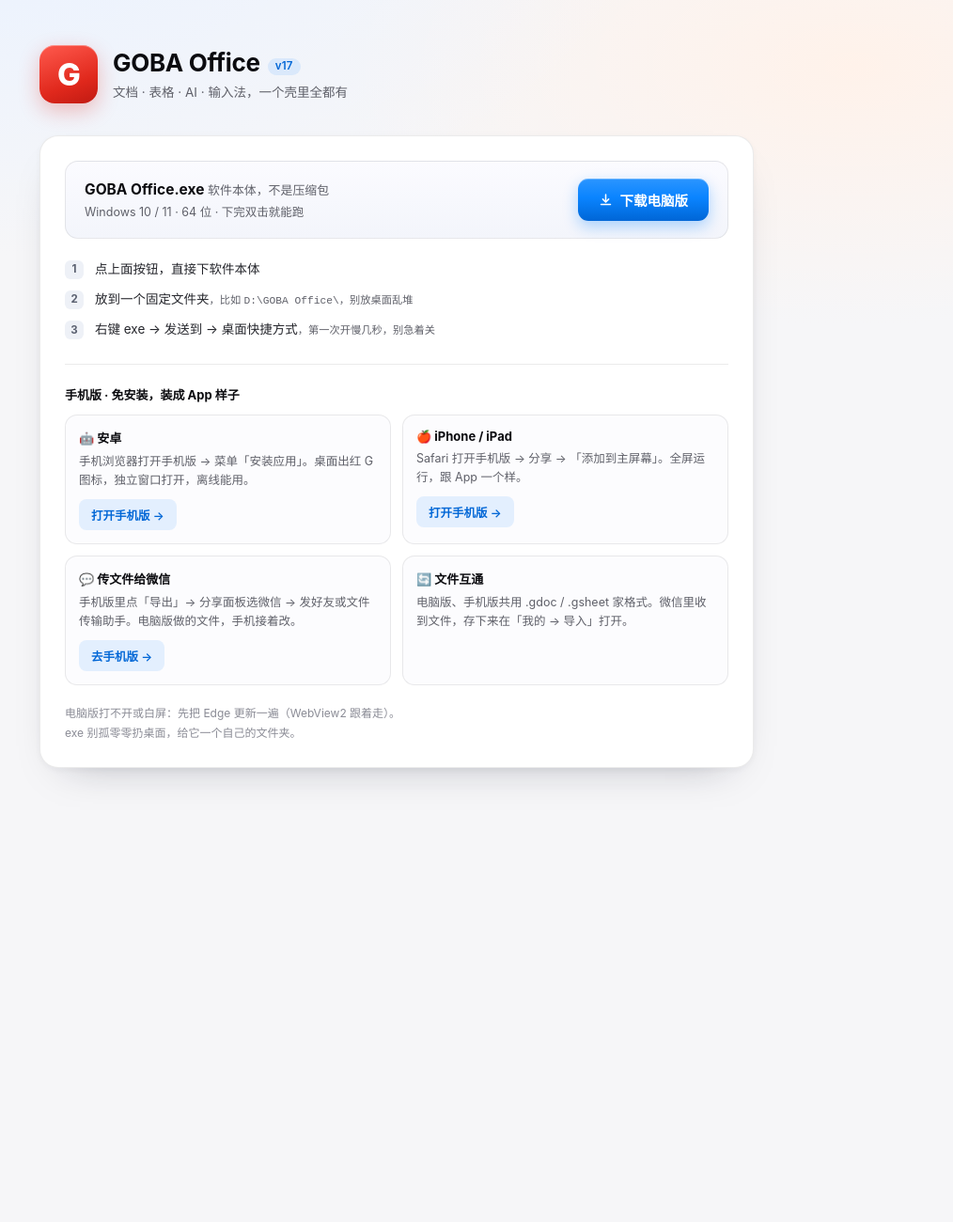
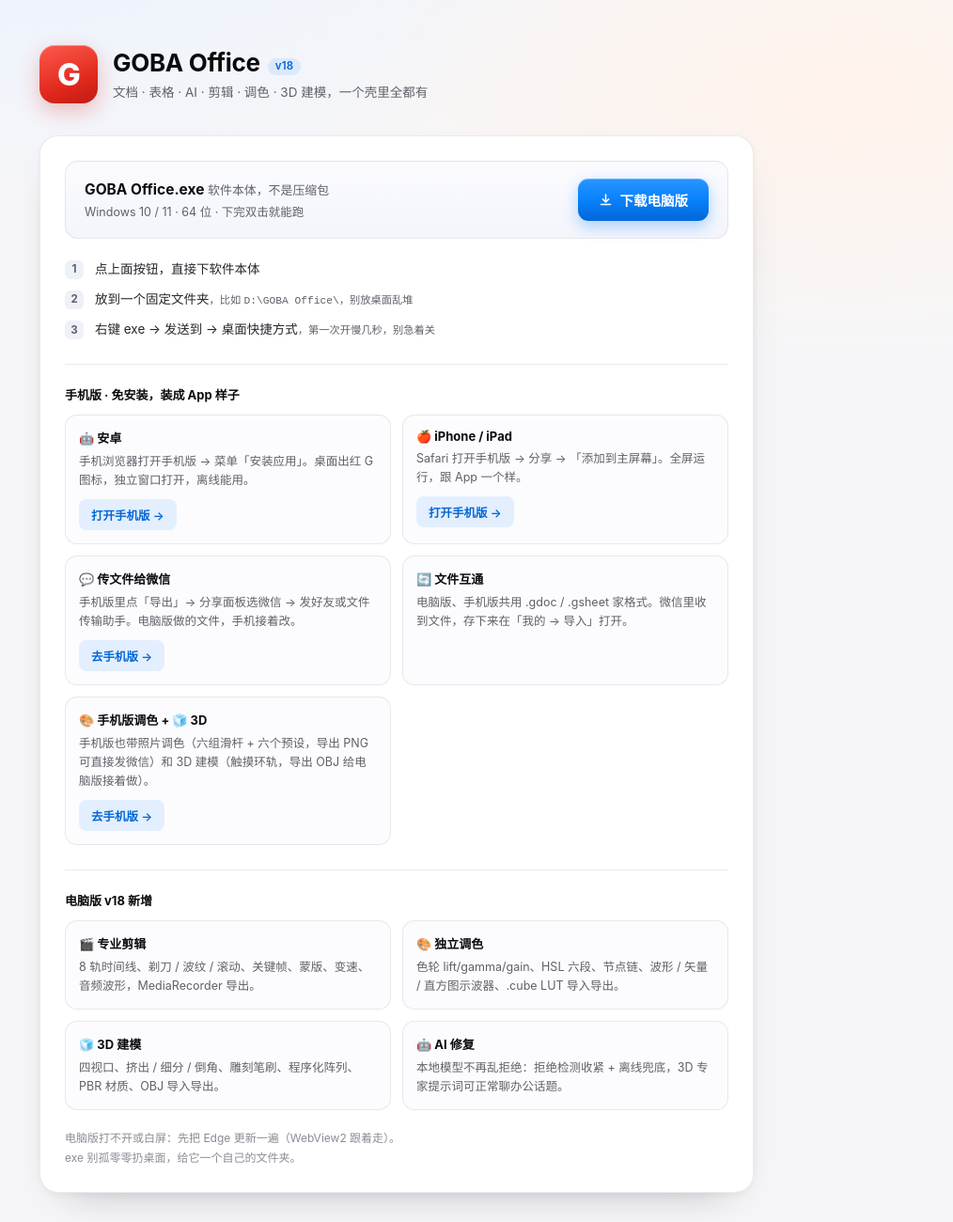
Before and after one commit to Ant529/ant529.github.io, a plain HTML site: page goba/index.html in a window 1280 px wide. Shown: the whole page at 94% size, without its empty margins (218-1232 px from the left). Before the commit the page ends 881 px from the top, so only its background shows below. Drawn offline with Linux system fonts and the light colour scheme.

Commit message:
goba v18: fix goba tree paths (sparse-index mangling) + v18 download page

```diff
--- a/gobaindex.html
+++ b/goba/index.html
@@ -88,8 +88,8 @@
   <div class="head">
     <div class="mark">G</div>
     <div class="titles">
-      <h1>GOBA Office<span class="badge">v17</span></h1>
-      <p>文档 · 表格 · AI · 输入法，一个壳里全都有</p>
+      <h1>GOBA Office<span class="badge">v18</span></h1>
+      <p>文档 · 表格 · AI · 剪辑 · 调色 · 3D 建模，一个壳里全都有</p>
     </div>
   </div>
 
@@ -133,6 +133,21 @@
           <b>🔄 文件互通</b>
           <p>电脑版、手机版共用 .gdoc / .gsheet 家格式。微信里收到文件，存下来在「我的 → 导入」打开。</p>
         </div>
+        <div class="f">
+          <b>🎨 手机版调色 + 🧊 3D</b>
+          <p>手机版也带照片调色（六组滑杆 + 六个预设，导出 PNG 可直接发微信）和 3D 建模（触摸环轨，导出 OBJ 给电脑版接着做）。</p>
+          <a class="go" href="m/">去手机版 →</a>
+        </div>
+      </div>
+    </div>
+
+    <div class="split">
+      <div class="sec-t">电脑版 v18 新增</div>
+      <div class="grid">
+        <div class="f"><b>🎬 专业剪辑</b><p>8 轨时间线、剃刀 / 波纹 / 滚动、关键帧、蒙版、变速、音频波形，MediaRecorder 导出。</p></div>
+        <div class="f"><b>🎨 独立调色</b><p>色轮 lift/gamma/gain、HSL 六段、节点链、波形 / 矢量 / 直方图示波器、.cube LUT 导入导出。</p></div>
+        <div class="f"><b>🧊 3D 建模</b><p>四视口、挤出 / 细分 / 倒角、雕刻笔刷、程序化阵列、PBR 材质、OBJ 导入导出。</p></div>
+        <div class="f"><b>🤖 AI 修复</b><p>本地模型不再乱拒绝：拒绝检测收紧 + 离线兜底，3D 专家提示词可正常聊办公话题。</p></div>
       </div>
     </div>
 
```
Also changed, not shown: goba/m/apple-touch-icon.png (renamed from gobam/apple-touch-icon.png), goba/m/icon-192.png (renamed from gobam/icon-192.png), goba/m/icon-512.png (renamed from gobam/icon-512.png), goba/m/index.html (renamed from gobam/index.html), goba/m/manifest.webmanifest (renamed from gobam/manifest.webmanifest), goba/m/sw.js (renamed from gobam/sw.js), goba/three.min.js (renamed from gobathree.min.js), 2 other files.
